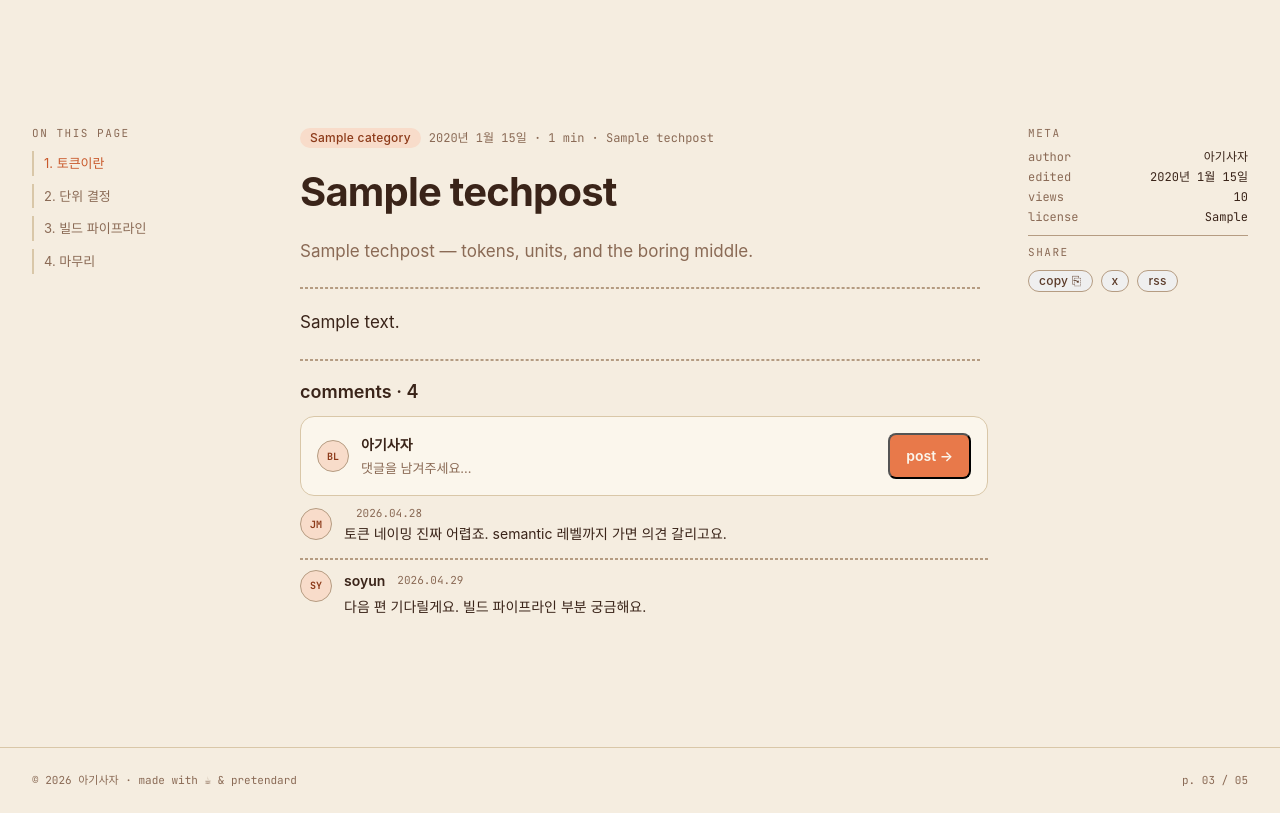
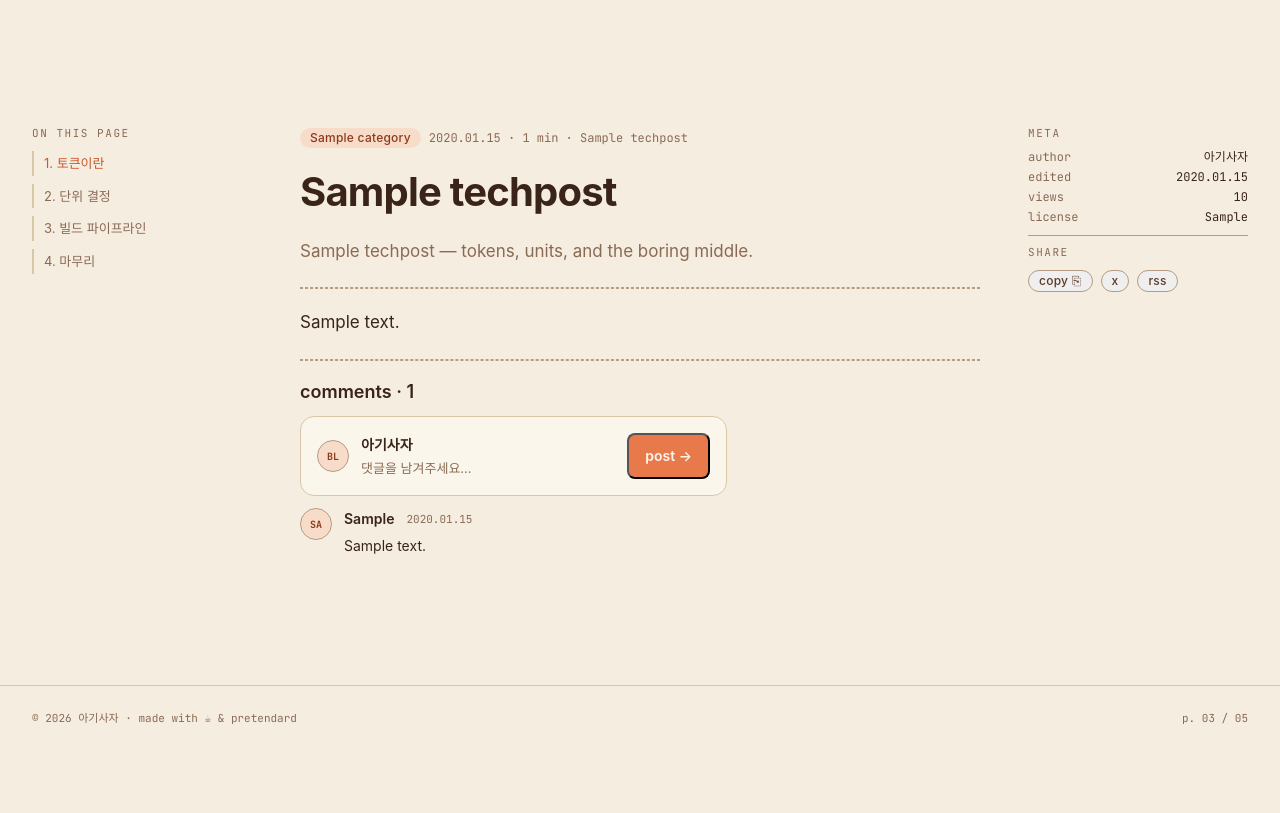
Before and after one commit to yoonjay06/FE_3rd_hw, a Django app: a page that uses likelion_blog/templates/blog/tech_detail.html in a window 1280 px wide. Shown: the part 76-889 px from the top of the page. After the commit the page ends 800 px from the top, so only its background shows below. Run offline with Django 5.2, Linux system fonts and the light colour scheme; tables that the repository leaves empty hold one stand-in row (values such as "Sample post"); some web fonts are replaced.

Commit message:
Feat.3조 윤재원

```diff
--- a/likelion_blog/templates/blog/home.html
+++ b/likelion_blog/templates/blog/home.html
@@ -82,7 +82,7 @@
                                 <span class = "label-se">{{ featured.series_label}}</span>
                             </div>
                             <span class = "whmin">
-                                {{ featured.published_at }} · {{ featured.read_minutes }} min</span>
+                                {{ featured.published_at|date:"Y.m.d" }} · {{ featured.read_minutes }} min</span>
                         </div>
 
 
--- a/likelion_blog/templates/blog/tech_detail.html
+++ b/likelion_blog/templates/blog/tech_detail.html
@@ -42,7 +42,7 @@
                 </div>
 
                 <span class = "post-meta-text">
-                    {{post.published_at}} · {{post.read_minutes}} min · {{post.series_label}}
+                    {{post.published_at|date:"Y.m.d"}} · {{post.read_minutes}} min · {{post.series_label}}
                 </span>
             </div>
 
@@ -85,66 +85,68 @@
             <div class = "note-divider">
                 <div class = "line"></div>
             </div>
-            <section class = "comment-section">
+            <section class="comment-section">
 
-                <h3 class = "comments-title">
-                comments · 4
+                <h3 class="comments-title">
+                    comments · {{ post.comments.count }}
                 </h3>
 
-                <div class = "comment-editor">
-                    <div class = "avatar">
-                        <span class = "social-id">BL</span>
+                <div class="comment-editor">
+                    <div class="avatar">
+                        <span class="social-id">BL</span>
                     </div>
 
-                    <div class = "comment-editor-text">
-                        <span class = "comment-author">아기사자</span>
-                        <span class = "comment-placeholder">댓글을 남겨주세요...</span>
+                    <div class="comment-editor-text">
+                        <span class="comment-author">
+                            아기사자
+                        </span>
+
+                        <span class="comment-placeholder">
+                            댓글을 남겨주세요...
+                        </span>
                     </div>
 
-                    <button class = "comment-button">
-                        <div class = "post-btn">post →</div>
+                    <button class="comment-button">
+                        <span class="post-btn">
+                            post →
+                        </span>
                     </button>
                 </div>
 
-                <div class = "comment-item">
-                    <div class = "avatar">
-                        <span class = "social-id">JM</span>
+                {% for comment in post.comments.all %}
+                    <div class="comment-item">
+                        <div class="avatar">
+                            <span class="social-id">
+                                {{ comment.initials }}
+                            </span>
                         </div>
 
-                    <div class = "comment-body">
-                        <div class = "comment-header">
-                            <span class = "comment-name">
-                                {{post.author_name}}
+                        <div class="comment-body">
+                            <div class="comment-header">
+                                <span class="comment-name">
+                                    {{ comment.display_name }}
                                 </span>
-                            <span class = "comment-date">2026.04.28</span>
+
+                                <span class="comment-date">
+                                    {{comment.date_display}}
+                                </span>
                             </div>
 
-                        <p class = "comment-text">
-                            토큰 네이밍 진짜 어렵죠. semantic 레벨까지 가면 의견 갈리고요.
+                            <p class="comment-text">
+                                {{ comment.body }}
                             </p>
                         </div>
                     </div>
 
+                    {% if not forloop.last %}
                         <div class = "note-divider-between-comments">
-                    <div class = "line-comment"></div>
+                            <div class="line-comment"></div>
                         </div>
+                    {% endif %}
+                {% endfor %}
 
-                <div class = "comment-item">
-                    <div class = "avatar">
-                        <span class = "social-id">SY</span>
-                    </div>
 
-                    <div class = "comment-body">
-                        <div class = "comment-header">
-                            <span class = "comment-name">soyun</span>
-                            <span class = "comment-date">2026.04.29</span>
-                        </div>
 
-                        <p class = "comment-text">
-                            다음 편 기다릴게요. 빌드 파이프라인 부분 궁금해요.
-                        </p>
-                    </div>
-                </div>
             </section>
         </article>
 
@@ -159,7 +161,7 @@
 
                 <div class = "meta-row">
                     <span class = "meta-key">edited</span>
-                    <span class = "meta-value">{{post.edited_at}}</span>
+                    <span class = "meta-value">{{post.edited_at|date:"Y.m.d"}}</span>
                 </div>
 
                 <div class = "meta-row">
--- a/likelion_blog/templates/blog/tech_list.html
+++ b/likelion_blog/templates/blog/tech_list.html
@@ -48,6 +48,7 @@
 
         <div class = "post-list">
             {%for post in posts %}
+                <a href="{{ post.get_absolute_url }}" class = "post-link">
                     <div class = "post-row">
 
                         <time class = "post-date" datetime = "{{ post.published_at|date:'Y-m-d' }}">
@@ -85,6 +86,7 @@
                             {{ post.read_minutes }} min
                         </span>
                     </div>
+                </a>
             {% endfor %}
         </div>
 
```
Also changed, not shown: likelion_blog/static/css/home.css (+11 -0 lines). Lines whose indentation alone changed are shown as unchanged.
